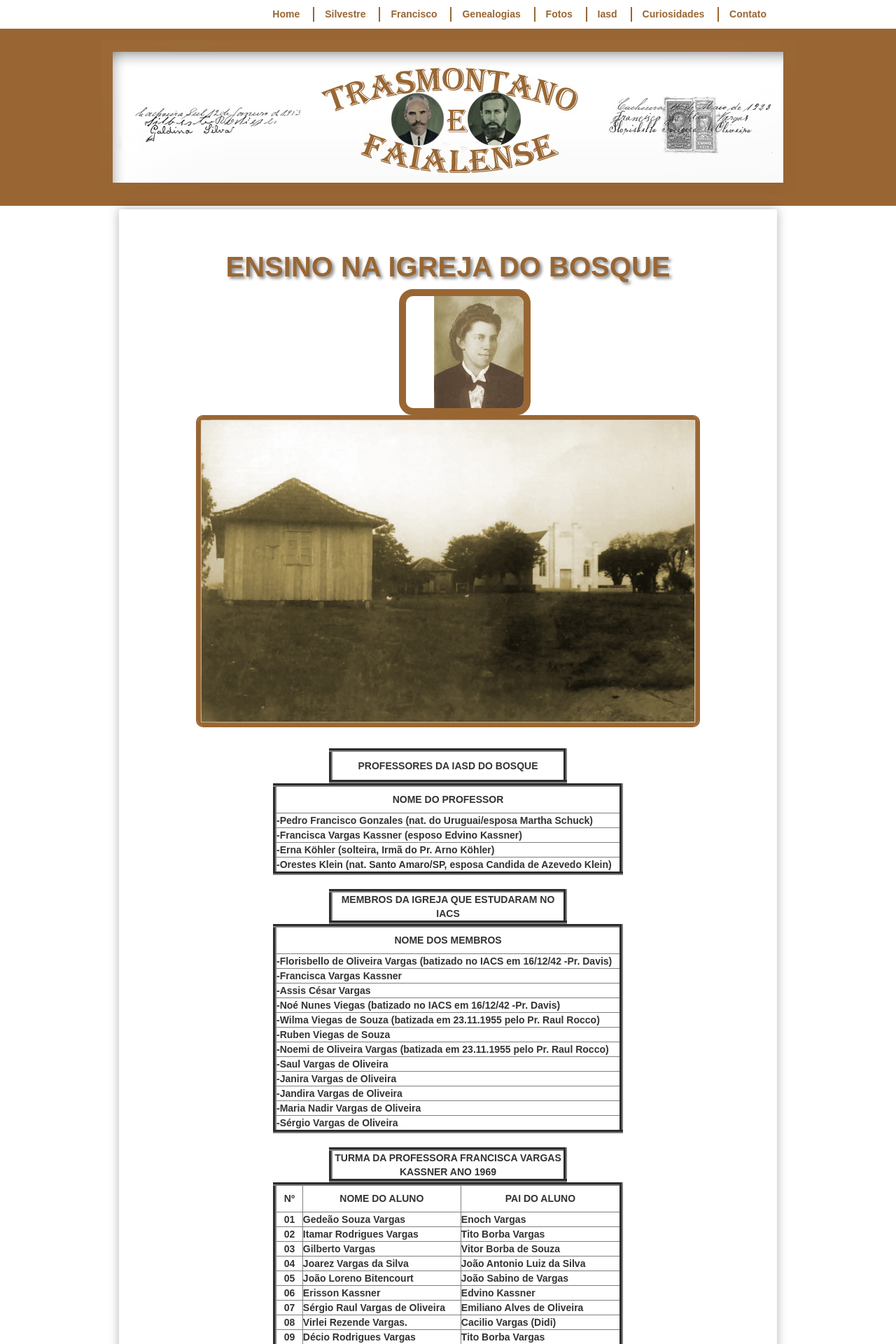
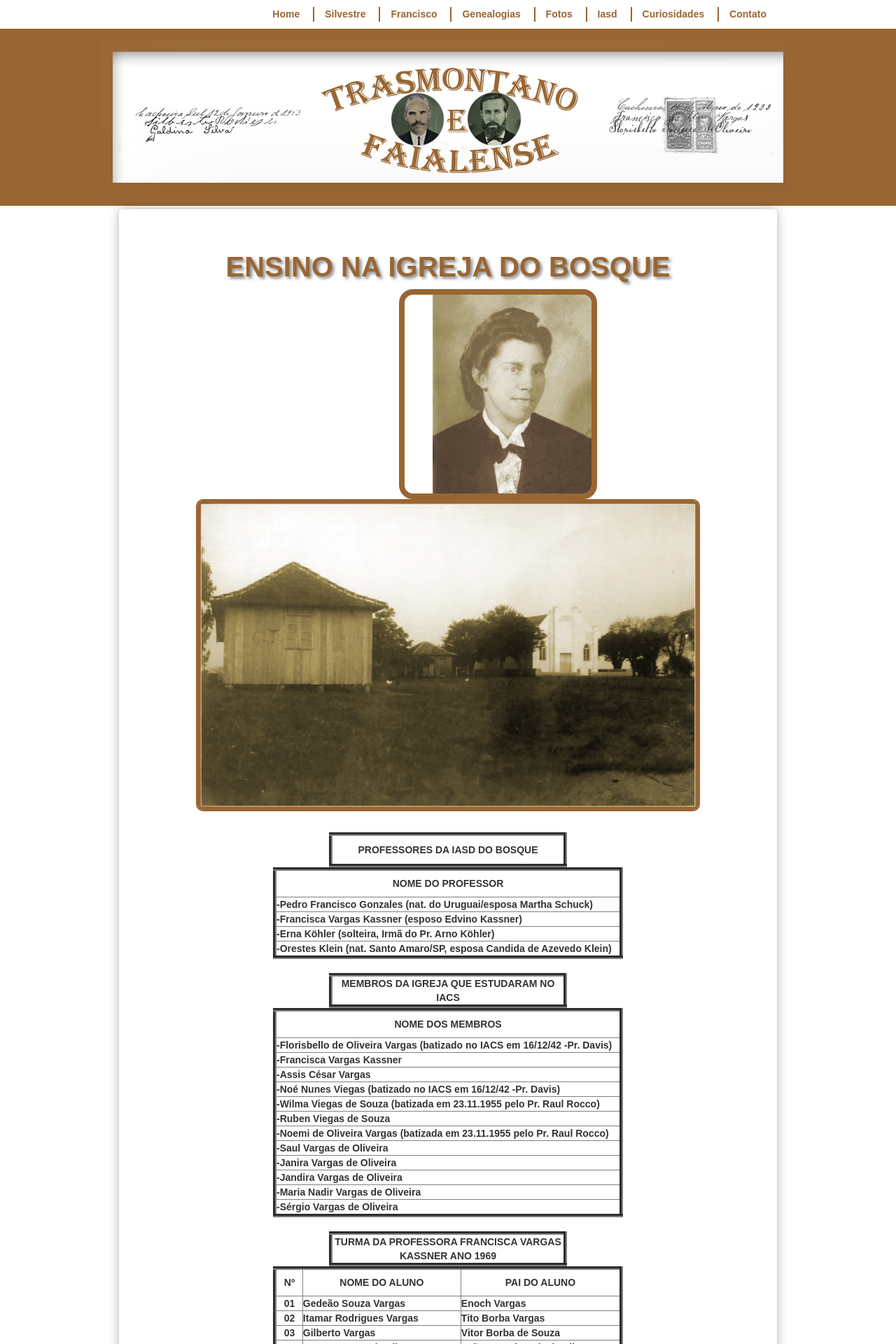
Before and after one commit to claudiovargas1955/claudiovargas1955.github.io, a Jekyll site: the page built from _pages/ensino-da-iasd-bosque.html, in a window 1280 px wide. Shown: the top 1920 px of the page at 70% size. Built offline with Jekyll 4.4.1, drawn with Linux system fonts in a browser that asks for light colours; some web fonts are replaced.

Commit message:
Update ensino-da-iasd-bosque.html

```diff
--- a/_pages/ensino-da-iasd-bosque.html
+++ b/_pages/ensino-da-iasd-bosque.html
@@ -107,7 +107,7 @@
         border-radius: 10px;
        }
 
- .dir3{border:#996633 solid 10px;
+ .dir3{border:#996633 solid 8px;
         margin-left: 380px;
         margin-top: 0px;
         margin-botton: 0px;
@@ -122,7 +122,7 @@
 </style>
 
 <p><h2>ENSINO NA IGREJA DO BOSQUE</h2>
-<img class="dir3" style="float:center"; src="/images/14520564009.png" class="img-responsive" height="180px" title="";/>
+<img class="dir3" style="float:center"; src="/images/14520564009.png" class="img-responsive" height="300px" title="";/>
 
 <figure class="foto-legenda">
 <p><img class="esq2" style="float:center"; src="/images/IASD-Bosque.jpg" class="img-responsive" width="900px" title="";/>
```
